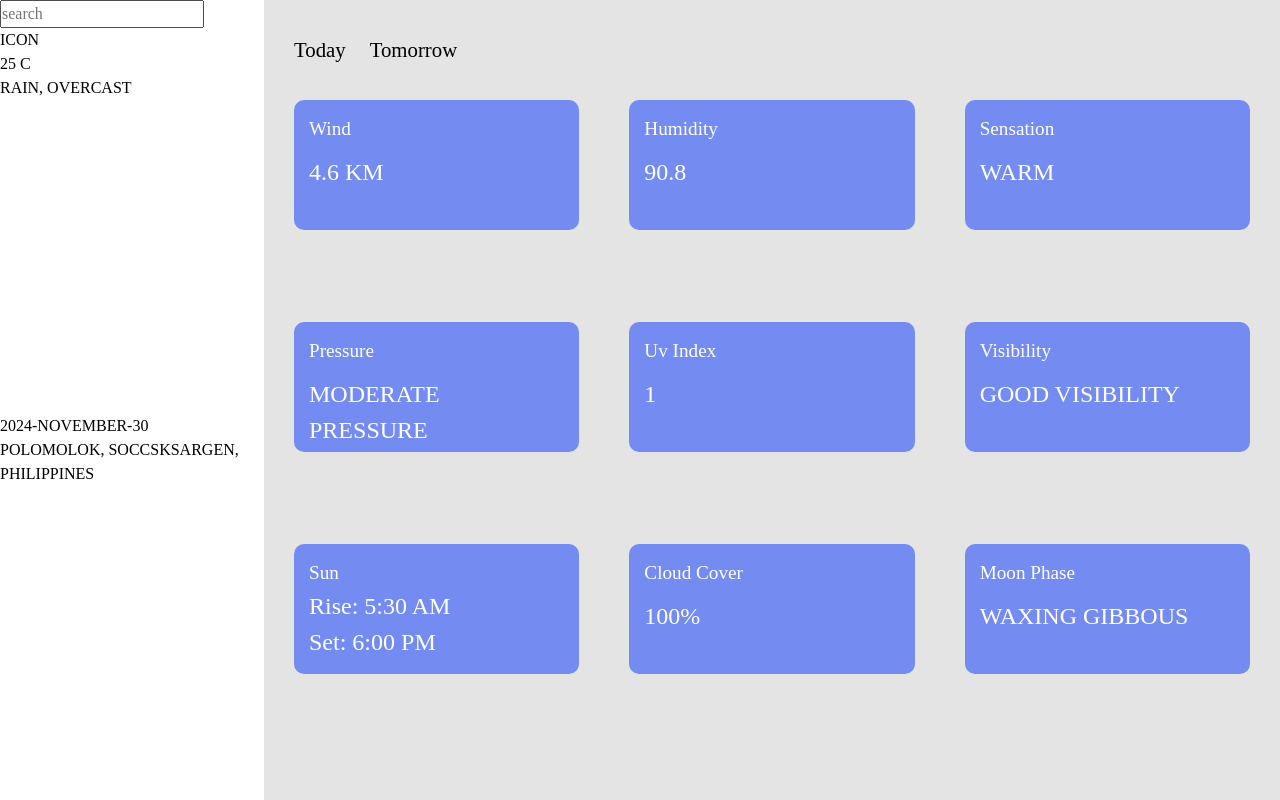
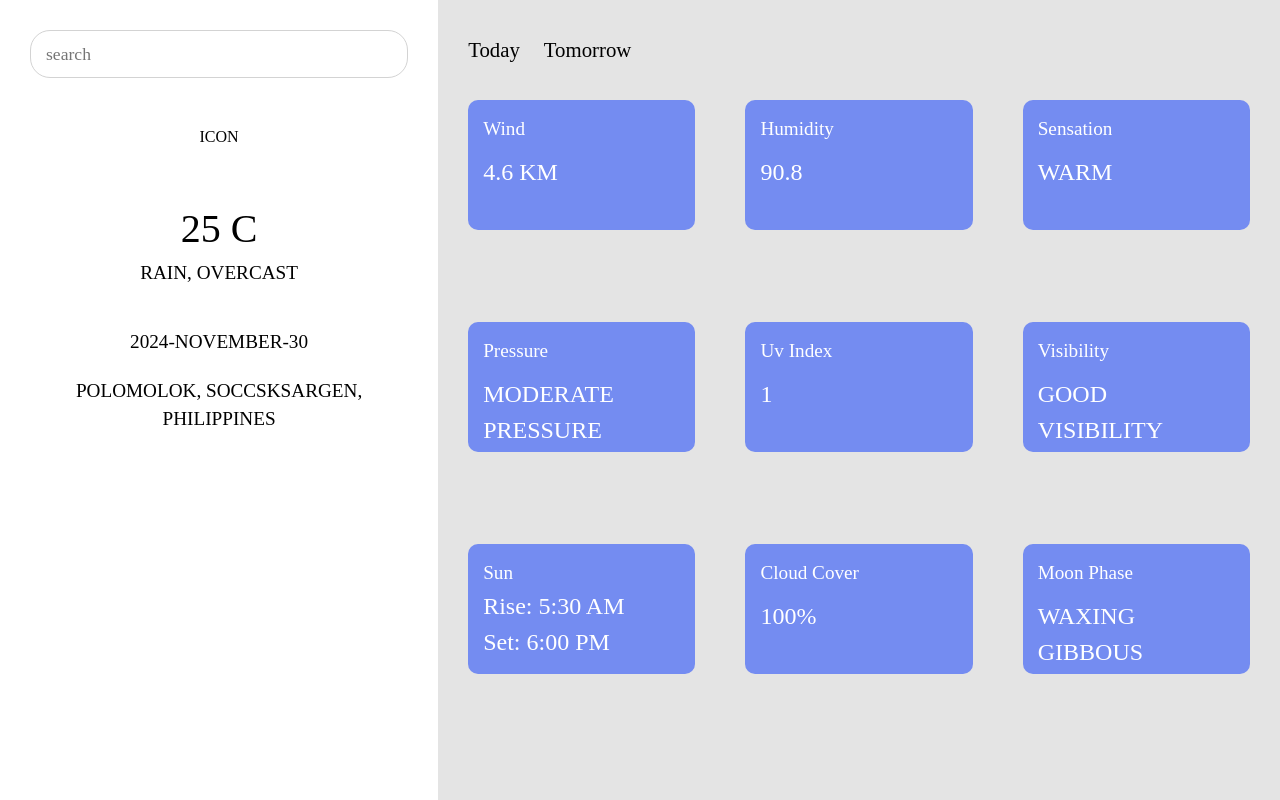
Before and after one commit to bartue-dev/odin-weather-app, a website built with webpack: page src/template.html in a window 1280 px wide. Built offline with nearby package versions, Linux system fonts and the light colour scheme; no server answers; files whose address does not match are found by name.

Commit message:
Finishis the left container styling

```diff
--- a/src/styles/leftContainer.css
+++ b/src/styles/leftContainer.css
@@ -1,6 +1,70 @@
 .left-container {
+  display: grid;
+  grid-template-rows: auto 1fr ;
+  gap: 20px;
+  justify-content: center;
+  padding: 30px 30px;
 
-  display: grid;
-  grid-template-row: 1fr 1fr
+  width: 650px;
+  position: relative;
+}
 
+.weather-item .input-container {
+  height: 55px;
 }
+
+.weather-item .input-container input {
+  font-size: 1.1rem;
+  width: 100%;
+  border: 1px solid lightgray;
+  border-radius: 20px;
+  outline: none;
+  padding: 10px 10px 10px 15px;
+}
+
+.weather-item .input-container input:focus {
+  border: 2px solid #748cf1;
+}
+
+.weather-item .weather-icon {
+  display: flex;
+  align-items: center;
+  justify-content: center;
+  margin-top: 40px;
+  margin-bottom: 50px;
+}
+
+.weather-item .weather-icon img {
+  width: 120px;
+}
+
+.weather-item .weather-temp {
+  font-size: 2.5rem;
+}
+
+.weather-item .datetime {
+  display: flex;
+  flex-direction: column;
+  margin-top: 20px;
+  margin-bottom: 20px;
+}
+
+:is(.weather-temp, .weather-condition, .datetime, .address) {
+  display: flex;
+  align-items: center;
+  justify-content: center;
+  font-size: 1.2rem;
+  font-weight: 300;
+  text-align: center;
+}
+
+.left-container .separator {
+  position: absolute;
+  top: 65%;
+  left: 110px;
+  margin: auto;
+  width: 50%;
+  height: 5px;
+  border-radius: 10px;
+  background-color: lightgray;
+}
```
